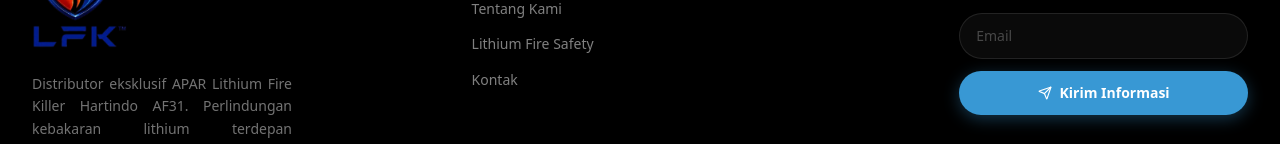
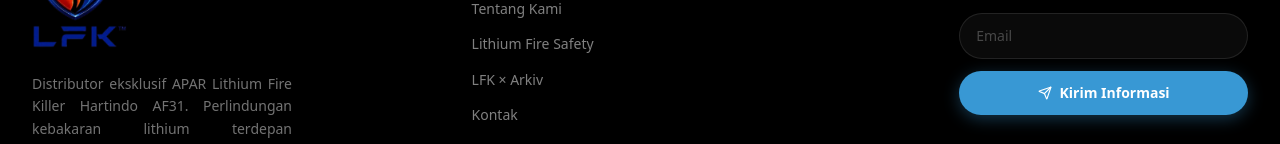
Before and after one commit to edo6661/Lithium-Fire-Killer-Feature, a React (Vite) app: page /about in a window 1280 px wide. Shown: the part 2653-2797 px from the top of the page. Built offline with nearby package versions, Linux system fonts and the light colour scheme; no server answers.

Commit message:
chore: navbar update

```diff
--- a/src/components/layout/Footer.tsx
+++ b/src/components/layout/Footer.tsx
@@ -129,6 +129,12 @@
                 </Link>
               </li>
               <li>
+                <Link to="/lfk-x-arkiv" className="group inline-flex items-center gap-2 text-sm font-medium text-white/50 transition-all duration-200 hover:text-white focus-visible:outline-none focus-visible:ring-2 focus-visible:ring-accent rounded-md">
+                  <span className="h-px w-0 bg-gradient-to-r from-accent to-blue-400 transition-all duration-300 ease-out group-hover:w-4" aria-hidden />
+                  {t("header.nav.lfkXArkiv", "LFK × Arkiv")}
+                </Link>
+              </li>
+              <li>
                 <Link to="/contact" className="group inline-flex items-center gap-2 text-sm font-medium text-white/50 transition-all duration-200 hover:text-white focus-visible:outline-none focus-visible:ring-2 focus-visible:ring-accent rounded-md">
                   <span className="h-px w-0 bg-gradient-to-r from-accent to-blue-400 transition-all duration-300 ease-out group-hover:w-4" aria-hidden />
                   {t("header.nav.contact")}
--- a/src/components/layout/Header.tsx
+++ b/src/components/layout/Header.tsx
@@ -18,13 +18,14 @@
   const isArkivPage = location.pathname === "/lfk-x-arkiv";
 
   // Helper untuk translasikan label navigasi
-  const getNavLabel = (href: string) => {
+  const getNavLabel = (href: string, defaultLabel: string) => {
     switch (href) {
-      case "/": return t("header.nav.home");
-      case "/about": return t("header.nav.about");
-      case "/lithium-fire-safety": return t("header.nav.lithiumFireSafety");
-      case "/contact": return t("header.nav.contact");
-      default: return "";
+      case "/": return t("header.nav.home", defaultLabel);
+      case "/about": return t("header.nav.about", defaultLabel);
+      case "/lithium-fire-safety": return t("header.nav.lithiumFireSafety", defaultLabel);
+      case "/lfk-x-arkiv": return t("header.nav.lfkXArkiv", defaultLabel);
+      case "/contact": return t("header.nav.contact", defaultLabel);
+      default: return defaultLabel;
     }
   };
 
@@ -105,7 +106,7 @@
               >
                 {({ isActive }) => (
                   <>
-                    {getNavLabel(link.href)}
+                    {getNavLabel(link.href, link.label)}
                     <span
                       className={`absolute bottom-0 left-0 h-[2px] rounded-full transition-all duration-300 ease-out ${isActive ? "w-full" : "w-0 group-hover:w-full"
                         } ${isArkivPage ? "bg-slate-900" : "bg-accent"}`}
@@ -209,7 +210,7 @@
                       {() => (
                         <>
 
-                          {getNavLabel(link.href)}
+                          {getNavLabel(link.href, link.label)}
                         </>
                       )}
                     </NavLink>
--- a/src/content/global.ts
+++ b/src/content/global.ts
@@ -6,7 +6,7 @@
   { label: "Beranda", href: "/" },
   { label: "Tentang Kami", href: "/about" },
   { label: "Lithium Fire Safety", href: "/lithium-fire-safety" },
-  // { label: "LFK × Arkiv", href: "/lfk-x-arkiv" },
+  { label: "LFK × Arkiv", href: "/lfk-x-arkiv" },
   { label: "Kontak", href: "/contact" },
 ] as const;
 
--- a/src/locales/en/global.json
+++ b/src/locales/en/global.json
@@ -4,6 +4,7 @@
         "home": "Home",
         "about": "About Us",
         "lithiumFireSafety": "Lithium Fire Safety",
+        "lfkXArkiv": "LFK × Arkiv",
         "contact": "Contact"
       }
     },
--- a/src/locales/id/global.json
+++ b/src/locales/id/global.json
@@ -4,6 +4,7 @@
         "home": "Beranda",
         "about": "Tentang Kami",
         "lithiumFireSafety": "Lithium Fire Safety",
+        "lfkXArkiv": "LFK × Arkiv",
         "contact": "Kontak"
       }
     },
```
